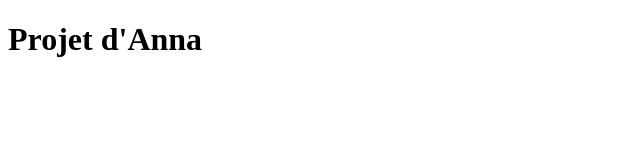
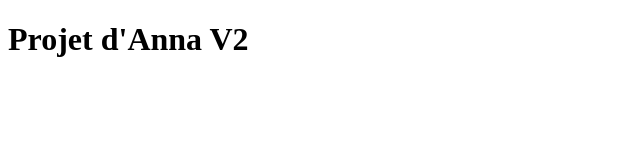
Before and after one commit to elpastaga/projAnna, a plain HTML site: page index.html in a window 1280 px wide. Shown: the full height of the page, 0-640 px from the left. Drawn offline with Linux system fonts and the light colour scheme.

Commit message:
mon second commit

```diff
--- a/index.html
+++ b/index.html
@@ -6,6 +6,6 @@
 	<title>Document</title>
 </head>
 <body>
- <h1>Projet d'Anna</h1>
+ <h1>Projet d'Anna V2</h1>
  </body>
  </html>
```
